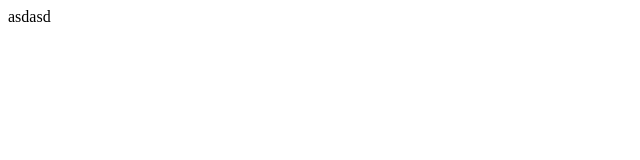
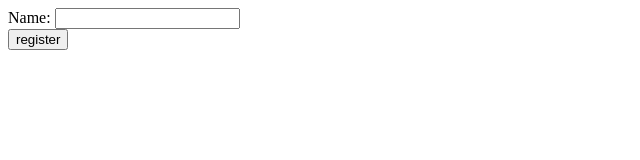
Before and after one commit to Kamp9/kamp9.github.io, a plain HTML site: page BlindedByTheLights.html in a window 1280 px wide. Shown: the whole page, without its empty margins (0-640 px from the left). Drawn offline with Linux system fonts and the light colour scheme.

Commit message:
working links

```diff
--- a/BlindedByTheLights.html
+++ b/BlindedByTheLights.html
@@ -1,10 +1,17 @@
-<!DOCTYPE html>
-<html lang="en">
-<head>
-    <meta charset="UTF-8">
-    <title>Title</title>
-</head>
 <body>
-asdasd
+<script>
+    function validateform(){
+        let name=document.myform.name.value;
+
+        if (name != "secret2") {
+            alert("Sorry Wrong Answer");
+            return false;
+        }
+    }
+</script>
+<body>
+<form name="myform" method="get" action="http://kamp9.github.io/Poem.html" onsubmit="return validateform()" >
+    Name: <input type="text" name="name"><br/>
+    <input type="submit" value="register">
+</form>
 </body>
-</html>
```
Also changed, not shown: Poem.html (added, +10 -0 lines), index.html (+4 -4 lines).
